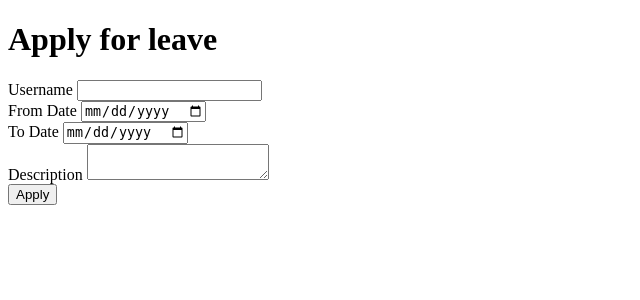
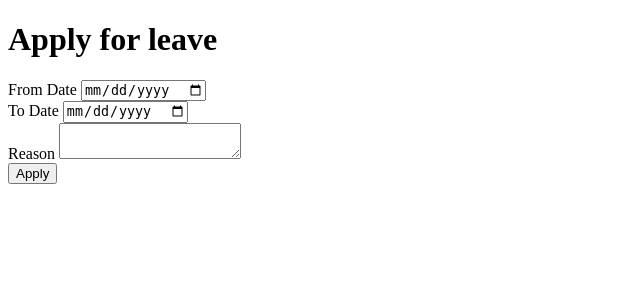
Before and after one commit to andrewsudardjo/EmployeeLeave, a PHP site: page /apply-leave.php in a window 1280 px wide. Shown: the top 300 px of the page, without its empty margins (0-640 px from the left). Run offline with PHP 8.4, Linux system fonts and the light colour scheme.

```diff
--- a/apply-leave.php
+++ b/apply-leave.php
@@ -6,10 +6,6 @@
 <body>
     <h1>Apply for leave</h1>
     <form method="post">
-	<div>
-		<label for="user"> Username</label>
-		<input placeholder="" id = "mask" name="user" class="masked type="text">
-        <div>
             <label for="fromdate">From Date</label>
             <input placeholder="" id="mask1" name="fromdate" class="masked" type="date">
         </div>
@@ -18,48 +14,42 @@
             <input placeholder="" id="mask2" name="todate" class="masked" type="date">
         </div>
         <div class="input-field col m12 s12">
-            <label for="description">Description</label>
-            <textarea id="textarea1" name="description" class="materialize-textarea"></textarea>
+            <label for="reason">Reason</label>
+            <textarea id="textarea1" name="reason" class="materialize-textarea"></textarea>
         </div>
         <button type="submit" name="apply" id="apply" class="waves-effect waves-light btn">Apply</button>
     </form>
+</body>
+</html>
 
-    <?php
-    if (isset($_POST['apply'])) {
-        $dsn = 'mysql:host=localhost;dbname=leaveapp;charset=utf8';
-        $username = 'myapp1';
+<?php
+session_start();
+if($_SERVER['REQUEST_METHOD'] == 'POST'){
+
+        $dsn = 'mysql:host=localhost;dbname=mydb';
+        $username = 'myapp';
         $password = '1234';
 
+
+	$user_id = $_SESSION['user_id'];
+        $from_date = $_POST['fromdate'];
+        $to_date = $_POST['todate'];
+        $reason = $_POST['reason'];
+	echo $reason;
         try {
-            $dbh = new PDO($dsn, $username, $password);
-            $dbh->setAttribute(PDO::ATTR_ERRMODE, PDO::ERRMODE_EXCEPTION);
+		echo "test";
+            	$pdo = new PDO($dsn, $username, $password);
+           	$pdo->setAttribute(PDO::ATTR_ERRMODE, PDO::ERRMODE_EXCEPTION);
+
+	     	$stmt = $pdo->prepare('INSERT INTO leaveapp (user_id, from_date, to_date, reason) VALUES (:user_id, :from_date, :to_date, :reason)');
+ 		$stmt->execute(['user_id' => $user_id, 'from_date' => $from_date, 'to_date' => $to_date, 'reason' => $reason]);
+
+		echo "<p style='color: green;'> Leave succesful</p>";
+
+
         } catch (PDOException $e) {
             die("Connection failed: " . $e->getMessage());
         }
 
-        // Retrieve form data
-	$user = $_POST['user'];
-        $fromdate = $_POST['fromdate'];
-        $todate = $_POST['todate'];
-        $description = $_POST['description'];
-
-        // Prepare SQL statement
-        $sql = "INSERT INTO leaveapp (username,fromdate, todate, description) VALUES (:user, :fromdate, :todate, :description)";
-        $stmt = $dbh->prepare($sql);
-
-        // Bind parameters to statement
-	$stmt->bindParam(':user', $user, PDO::PARAM_STR);
-        $stmt->bindParam(':fromdate', $fromdate, PDO::PARAM_STR);
-        $stmt->bindParam(':todate', $todate, PDO::PARAM_STR);
-        $stmt->bindParam(':description', $description, PDO::PARAM_STR);
-
-        // Execute SQL statement
-        if ($stmt->execute()) {
-            echo "Leave application submitted successfully";
-        } else {
-            echo "Error submitting leave application";
-        }
-    }
-    ?>
-</body>
-</html>
+}
+?>
--- a/register.php
+++ b/register.php
@@ -22,6 +22,7 @@
         // Get form data
         $username = $_POST['username'];
         $password = $_POST['password'];
+	$hashed_password = password_hash($password, PASSWORD_BCRYPT);
 
         try {
             // Connect to the database
@@ -38,7 +39,7 @@
             } else {
                 // Insert new user into the database
                 $stmt = $pdo->prepare('INSERT INTO user (username, password) VALUES (:username, :password)');
-                $stmt->execute(['username' => $username, 'password' => md5($password)]);
+                $stmt->execute(['username' => $username, 'password' => $hashed_password]);
 
                 echo "<p style='color: green;'>Registration successful! You can now login with your new account.</p>";
             }
```
Also changed, not shown: homepage.php (+30 -9 lines).
